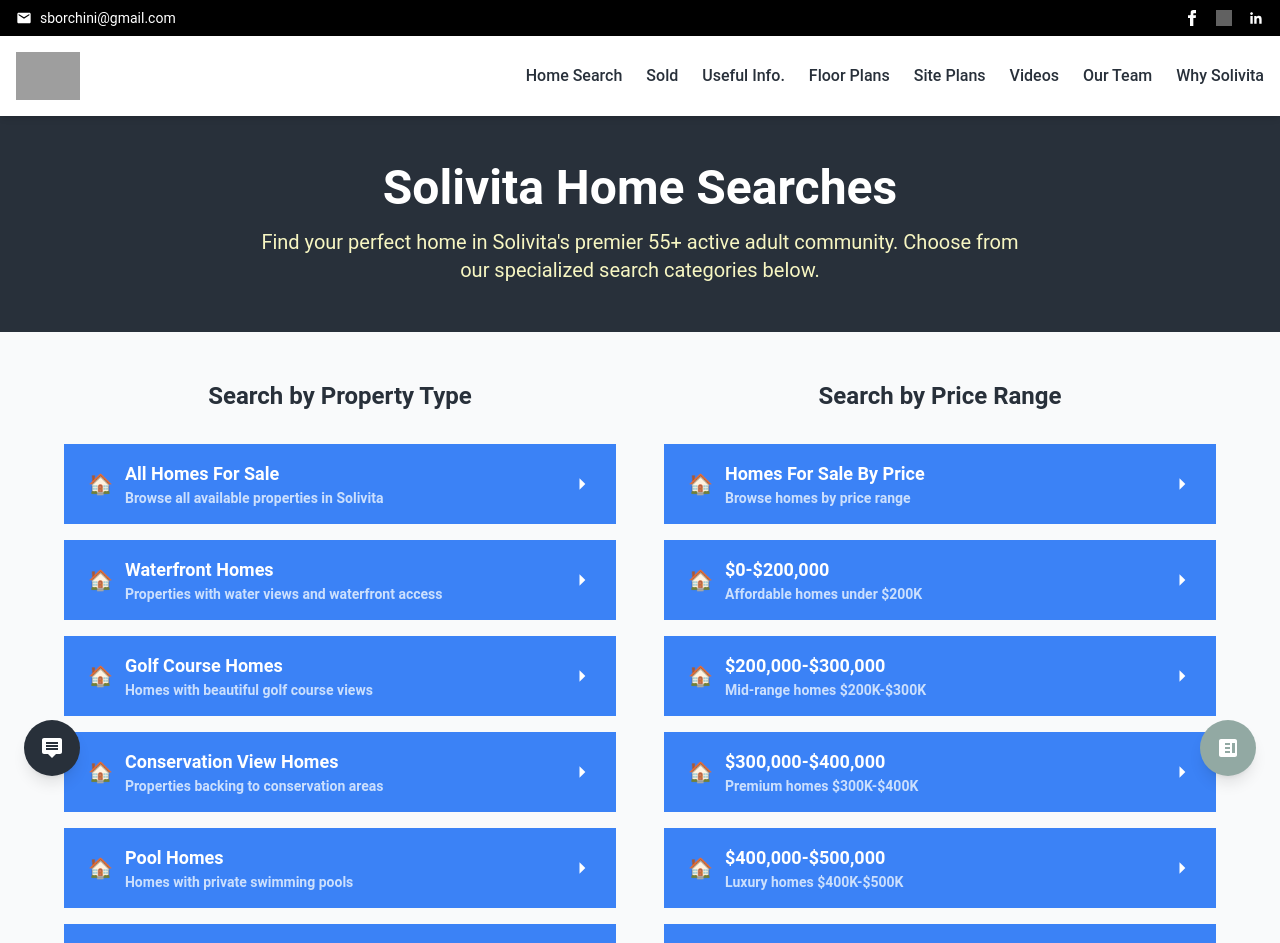
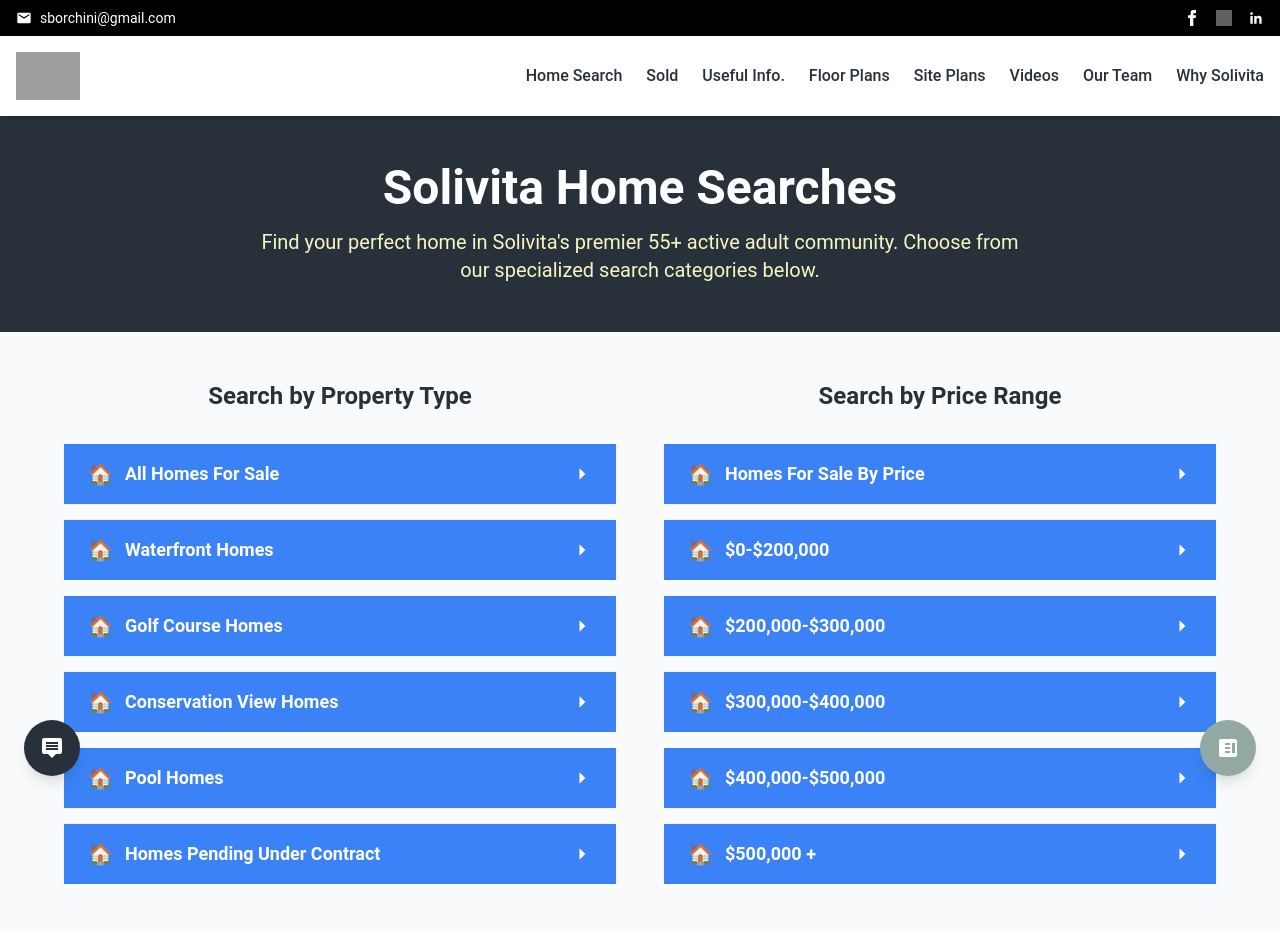
Before and after one commit to WestviewHomeSales/borchinirealty, a React (Vite) app: page /home-searches in a window 1280 px wide. Shown: the top 943 px of the page. Built offline with nearby package versions, Linux system fonts and the light colour scheme; grey boxes are pictures that could not be loaded.

Commit message:
Remove subtitles from Home Search page buttons

```diff
--- a/src/components/HomeSearches.tsx
+++ b/src/components/HomeSearches.tsx
@@ -9,42 +9,36 @@
       id: 'all-homes',
       title: 'All Homes For Sale',
       icon: '🏠',
-      description: 'Browse all available properties in Solivita',
       filter: { type: 'all' }
     },
     {
       id: 'waterfront',
       title: 'Waterfront Homes',
       icon: '🏠',
-      description: 'Properties with water views and waterfront access',
       filter: { features: ['Waterfront'] }
     },
     {
       id: 'golf-course',
       title: 'Golf Course Homes',
       icon: '🏠',
-      description: 'Homes with beautiful golf course views',
       filter: { features: ['Golf Course View'] }
     },
     {
       id: 'conservation',
       title: 'Conservation View Homes',
       icon: '🏠',
-      description: 'Properties backing to conservation areas',
       filter: { features: ['Conservation View'] }
     },
     {
       id: 'pool-homes',
       title: 'Pool Homes',
       icon: '🏠',
-      description: 'Homes with private swimming pools',
       filter: { features: ['Pool'] }
     },
     {
       id: 'pending',
       title: 'Homes Pending Under Contract',
       icon: '🏠',
-      description: 'Properties currently under contract',
       filter: { status: 'Pending' }
     }
   ];
@@ -54,42 +48,36 @@
       id: 'price-all',
       title: 'Homes For Sale By Price',
       icon: '🏠',
-      description: 'Browse homes by price range',
       filter: { type: 'price-overview' }
     },
     {
       id: 'price-0-200',
       title: '$0-$200,000',
       icon: '🏠',
-      description: 'Affordable homes under $200K',
       filter: { priceRange: '0-200000' }
     },
     {
       id: 'price-200-300',
       title: '$200,000-$300,000',
       icon: '🏠',
-      description: 'Mid-range homes $200K-$300K',
       filter: { priceRange: '200000-300000' }
     },
     {
       id: 'price-300-400',
       title: '$300,000-$400,000',
       icon: '🏠',
-      description: 'Premium homes $300K-$400K',
       filter: { priceRange: '300000-400000' }
     },
     {
       id: 'price-400-500',
       title: '$400,000-$500,000',
       icon: '🏠',
-      description: 'Luxury homes $400K-$500K',
       filter: { priceRange: '400000-500000' }
     },
     {
       id: 'price-500-plus',
       title: '$500,000 +',
       icon: '🏠',
-      description: 'Ultra-luxury homes over $500K',
       filter: { priceRange: '500000+' }
     }
   ];
@@ -163,9 +151,6 @@
                     <span className="text-yellow-400 mr-3 text-xl">{category.icon}</span>
                     <div className="flex-1">
                       <div className="font-bold">{category.title}</div>
-                      <div className="text-sm text-blue-100 opacity-90 group-hover:opacity-100">
-                        {category.description}
-                      </div>
                     </div>
                     <svg className="w-5 h-5 ml-3 group-hover:translate-x-1 transition-transform" fill="currentColor" viewBox="0 0 24 24">
                       <path d="M9 5l7 7-7 7"/>
@@ -188,9 +173,6 @@
                     <span className="text-yellow-400 mr-3 text-xl">{range.icon}</span>
                     <div className="flex-1">
                       <div className="font-bold">{range.title}</div>
-                      <div className="text-sm text-blue-100 opacity-90 group-hover:opacity-100">
-                        {range.description}
-                      </div>
                     </div>
                     <svg className="w-5 h-5 ml-3 group-hover:translate-x-1 transition-transform" fill="currentColor" viewBox="0 0 24 24">
                       <path d="M9 5l7 7-7 7"/>
```
